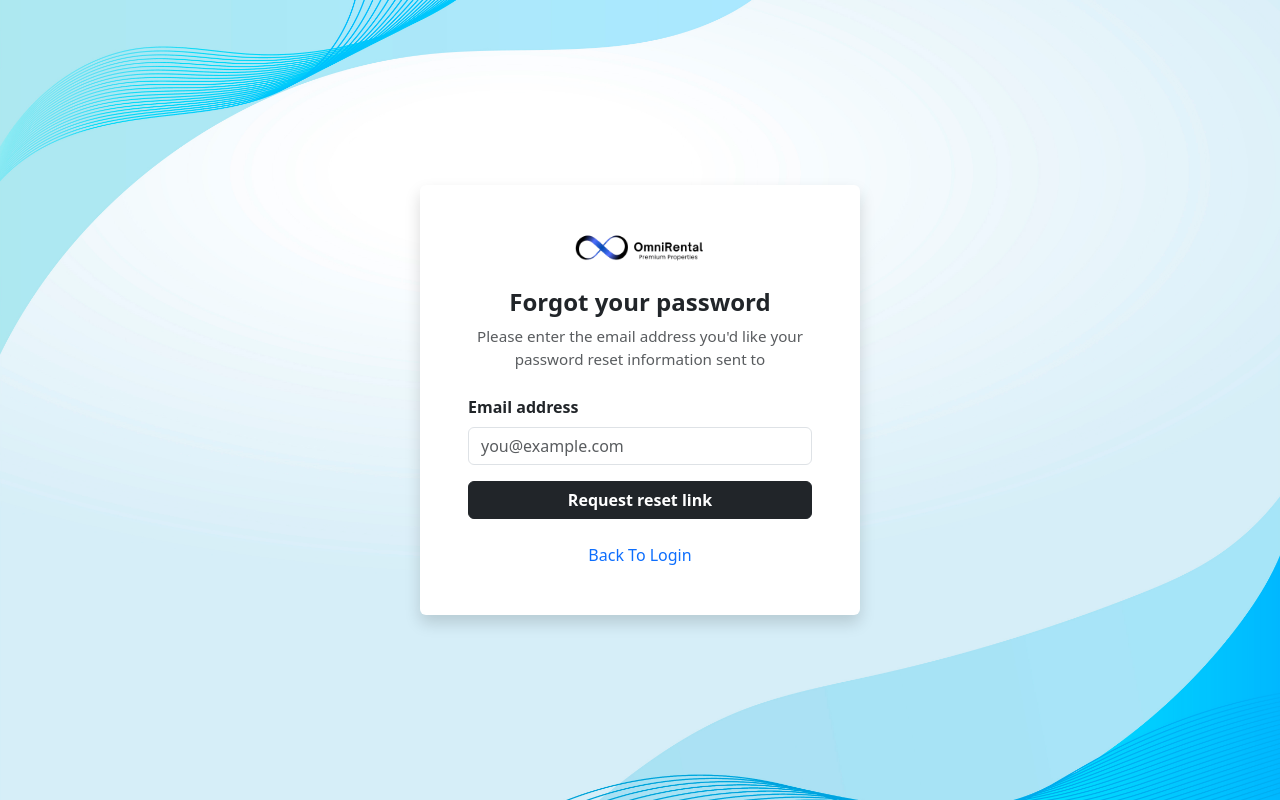
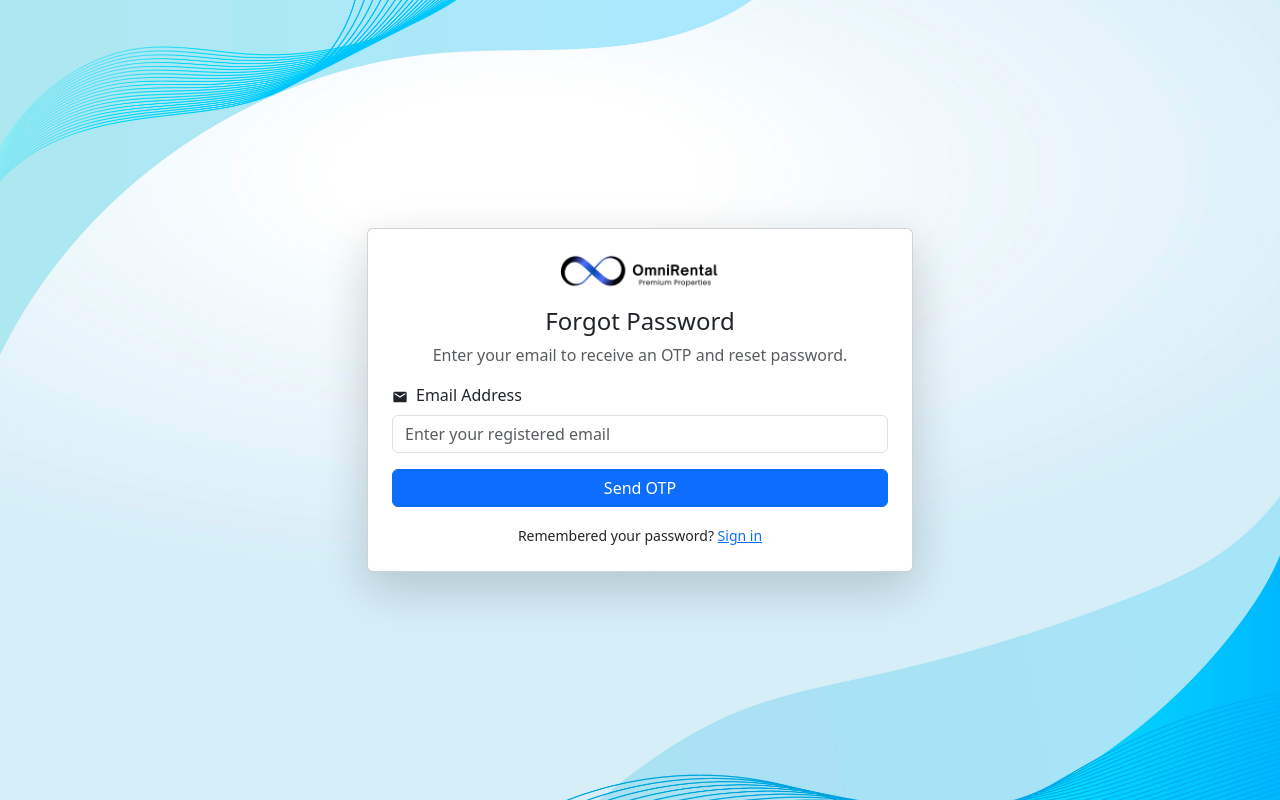
Before and after one commit to Mohit-Yyadav/OmniRental, a React (Vite) app in the folder client/: page /forgot-password in a window 1280 px wide. Built offline with nearby package versions, Linux system fonts and the light colour scheme; no server answers.

Commit message:
Fix: forgot password flow and auth routes updates

```diff
--- a/client/src/Components/auth/ForgotPassword.jsx
+++ b/client/src/Components/auth/ForgotPassword.jsx
@@ -1,114 +1,371 @@
-import React, { useState } from 'react';
+import React, { useState, useEffect, useRef } from "react";
 import { MdEmail } from "react-icons/md";
-import logo from '../../assets/images/OmniRental4.png';
-import 'bootstrap/dist/css/bootstrap.min.css';
+import { FaLock, FaEye, FaEyeSlash, FaSpinner } from "react-icons/fa";
 import { Link, useNavigate } from "react-router-dom";
+import { Container, Row, Col, Form, Button, Alert, InputGroup } from "react-bootstrap";
+import bgImage from "../../assets/images/bg.jpg";
+import LogoM from '../../assets/images/OmniRental4.png';
 
-// ✅ Agar background image aapke assets me hai, to aise import karein
-import bgImage from '../../assets/images/bg.jpg'; // <-- change to your image file
+const BACKEND_URI = import.meta.env.VITE_BACKEND_URL;
 
 const ForgetPassword = () => {
-  const [email, setEmail] = useState('');
-  const [message, setMessage] = useState('');
-  const [messageType, setMessageType] = useState('');
   const navigate = useNavigate();
 
-  const handleSubmit = async (e) => {
-    e.preventDefault();
+  // form / flow state
+  const [email, setEmail] = useState("");
+  const [otp, setOtp] = useState("");
+  const [isOTPSent, setIsOTPSent] = useState(false);
+  const [isOTPVerified, setIsOTPVerified] = useState(false);
+  const [otpTimer, setOtpTimer] = useState(0);
+  const [password, setPassword] = useState("");
+  const [confirmPassword, setConfirmPassword] = useState("");
 
-    if (!email) {
-      setMessage('Email is required');
-      setMessageType('danger');
+  // loading & UI
+  const [message, setMessage] = useState({ text: "", type: "" });
+  const [isSendingOtp, setIsSendingOtp] = useState(false);
+  const [isVerifying, setIsVerifying] = useState(false);
+  const [isResetting, setIsResetting] = useState(false);
+  const [showPassword, setShowPassword] = useState(false);
+  const [showConfirmPassword, setShowConfirmPassword] = useState(false);
+
+  const otpInputRef = useRef(null);
+  const timerRef = useRef(null);
+
+  // Cleanup interval on unmount
+  useEffect(() => {
+    return () => {
+      if (timerRef.current) clearInterval(timerRef.current);
+    };
+  }, []);
+
+  // start countdown when otpTimer > 0
+  useEffect(() => {
+    if (otpTimer <= 0) {
+      if (timerRef.current) {
+        clearInterval(timerRef.current);
+        timerRef.current = null;
+      }
       return;
     }
 
+    // ensure only one interval runs
+    if (timerRef.current) clearInterval(timerRef.current);
+
+    timerRef.current = setInterval(() => {
+      setOtpTimer((prev) => {
+        if (prev <= 1) {
+          clearInterval(timerRef.current);
+          timerRef.current = null;
+          return 0;
+        }
+        return prev - 1;
+      });
+    }, 1000);
+  }, [otpTimer]);
+
+  // Utility: display backend-friendly error
+  const readError = async (res) => {
     try {
-      // await axios.post('/api/forgot-password', { email });
+      const data = await res.json();
+      return data.message || JSON.stringify(data);
+    } catch {
+      return res.statusText || "Something went wrong";
+    }
+  };
 
-      setMessage('Reset link sent to your email!');
-      setMessageType('success');
+  // 1) Send OTP
+  const sendOtp = async () => {
+    setMessage({ text: "", type: "" });
 
-      setTimeout(() => {
-        navigate('/enter-otp', { state: { email } });
-      }, 1000);
-    } catch (error) {
-      setMessage(error.message || 'Something went wrong');
-      setMessageType('danger');
+    if (!email.trim()) {
+      setMessage({ text: "Please enter your email", type: "danger" });
+      return;
+    }
+
+    setIsSendingOtp(true);
+    try {
+      const res = await fetch(`${BACKEND_URI}/api/auth/forgot-password`, {
+        method: "POST",
+        headers: { "Content-Type": "application/json" },
+        // sending purpose helps backend distinguish flows (optional)
+        body: JSON.stringify({ email: email.trim(), purpose: "forgot" }),
+      });
+
+      const data = await res.json();
+
+      if (!res.ok) {
+        throw new Error(data.message || "Failed to send OTP");
+      }
+
+      setIsOTPSent(true);
+      setOtpTimer(60); // 60s cooldown for resend
+      setMessage({ text: "OTP sent to your email. Check your inbox.", type: "success" });
+
+      // autofocus otp input (slight delay for render)
+      setTimeout(() => otpInputRef.current?.focus(), 150);
+    } catch (err) {
+      console.error("sendOtp error:", err);
+      setMessage({ text: err.message || "Failed to send OTP", type: "danger" });
+    } finally {
+      setIsSendingOtp(false);
+    }
+  };
+
+  // 2) Verify OTP
+  const verifyOtp = async () => {
+    setMessage({ text: "", type: "" });
+
+    if (!otp.trim()) {
+      setMessage({ text: "Please enter the OTP you received", type: "danger" });
+      return;
+    }
+
+    setIsVerifying(true);
+    try {
+      const res = await fetch(`${BACKEND_URI}/api/auth/verify-otp`, {
+        method: "POST",
+        headers: { "Content-Type": "application/json" },
+        body: JSON.stringify({ email: email.trim(), otp: otp.trim() }),
+      });
+
+      const data = await res.json();
+      if (!res.ok) {
+        throw new Error(data.message || "OTP verification failed");
+      }
+
+      setIsOTPVerified(true);
+      setIsOTPSent(false);
+      setOtp(""); // clear otp input
+      setMessage({ text: "OTP verified. You can now reset your password.", type: "success" });
+    } catch (err) {
+      console.error("verifyOtp error:", err);
+      setMessage({ text: err.message || "OTP verification failed", type: "danger" });
+    } finally {
+      setIsVerifying(false);
+    }
+  };
+
+  // 3) Reset password
+  const resetPassword = async (e) => {
+    e.preventDefault();
+    setMessage({ text: "", type: "" });
+
+    // basic checks
+    if (!isOTPVerified) {
+      setMessage({ text: "Please verify OTP before resetting password", type: "danger" });
+      return;
+    }
+    if (!password || !confirmPassword) {
+      setMessage({ text: "Please fill both password fields", type: "danger" });
+      return;
+    }
+    if (password.length < 6) {
+      setMessage({ text: "Password must be at least 6 characters", type: "danger" });
+      return;
+    }
+    if (password !== confirmPassword) {
+      setMessage({ text: "Passwords do not match", type: "danger" });
+      return;
+    }
+
+    setIsResetting(true);
+    try {
+      const res = await fetch(`${BACKEND_URI}/api/auth/reset-password`, {
+        method: "POST",
+        headers: { "Content-Type": "application/json" },
+        body: JSON.stringify({
+          email: email.trim(),
+          otp: otp.trim() || null, // some backends expect token from verify step; sending otp again is OK if backend expects it
+          password: password,
+        }),
+      });
+
+      const data = await res.json();
+      if (!res.ok) throw new Error(data.message || "Password reset failed");
+
+      setMessage({ text: "Password reset successful. Redirecting to login...", type: "success" });
+      // small delay so user sees message
+      setTimeout(() => navigate("/login"), 1200);
+    } catch (err) {
+      console.error("resetPassword error:", err);
+      setMessage({ text: err.message || "Password reset failed", type: "danger" });
+    } finally {
+      setIsResetting(false);
     }
   };
 
   return (
     <div
-      className="min-vh-100 d-flex justify-content-center align-items-center px-3"
+      className="min-vh-100 d-flex align-items-center bg-light"
       style={{
         backgroundImage: `url(${bgImage})`,
-        backgroundSize: 'cover',
-        backgroundPosition: 'center',
-        backgroundRepeat: 'no-repeat',
+        backgroundSize: "cover",
+        backgroundPosition: "center",
+        backgroundRepeat: "no-repeat",
+        minHeight: "100vh",
       }}
     >
-      <div className="bg-white shadow p-4 p-md-5 rounded" style={{ width: '100%', maxWidth: '440px' }}>
-
-        {/* Logo */}
-        <div className="text-center mb-4">
+      <Container className="my-5">
+        <Row className="justify-content-center">
+          <Col md={8} lg={6}>
+            <div className="card shadow-lg overflow-hidden">
+              <div className="p-4">
+                <div className="text-center mb-3">
                   <Link to="/">
-            <img
-              src={logo}
-              alt="OmniRental Logo"
-              className="img-fluid"
-              style={{ maxWidth: '130px', height: 'auto', cursor: 'pointer' }}
-            />
+                    <img src={LogoM} alt="logo" style={{ width: 160 }} />
                   </Link>
+                  <h4 className="mt-3">Forgot Password</h4>
+                  <p className="text-muted">Enter your email to receive an OTP and reset password.</p>
                 </div>
 
-        {/* Heading */}
-        <h4 className="text-center fw-bold mb-2">Forgot your password</h4>
-        <p className="text-center text-muted mb-4" style={{ fontSize: '0.95rem' }}>
-          Please enter the email address you'd like your password reset information sent to
-        </p>
+                {message.text && (
+                  <Alert variant={message.type} onClose={() => setMessage({ text: "", type: "" })} dismissible>
+                    {message.text}
+                  </Alert>
+                )}
 
-        {/* Alert */}
-        {message && (
-          <div className={`alert alert-${messageType} alert-dismissible fade show`} role="alert">
-            {message}
-            <button
-              type="button"
-              className="btn-close"
-              onClick={() => setMessage('')}
-              aria-label="Close"
-            ></button>
+                {/* Step 1: Email & Send OTP */}
+                <Form onSubmit={(e) => e.preventDefault()}>
+                  <Form.Group className="mb-3">
+                    <Form.Label>
+                      <MdEmail className="me-2" />
+                      Email Address
+                    </Form.Label>
+                    <Form.Control
+                      type="email"
+                      placeholder="Enter your registered email"
+                      value={email}
+                      onChange={(e) => {
+                        setEmail(e.target.value);
+                        // Reset OTP flow if email changes
+                        setIsOTPSent(false);
+                        setIsOTPVerified(false);
+                        setOtp("");
+                        setPassword("");
+                        setConfirmPassword("");
+                      }}
+                      disabled={isOTPVerified} // once verified, lock email
+                      required
+                      autoComplete="email"
+                    />
+                  </Form.Group>
+
+                  {!isOTPSent && !isOTPVerified && (
+                    <div className="d-grid gap-2 mb-3">
+                      <Button variant="primary" onClick={sendOtp} disabled={isSendingOtp}>
+                        {isSendingOtp ? <><FaSpinner className="fa-spin me-2" />Sending OTP...</> : "Send OTP"}
+                      </Button>
                     </div>
                   )}
 
-        {/* Form */}
-        <form onSubmit={handleSubmit}>
-          <div className="mb-3">
-            <label htmlFor="email" className="form-label fw-semibold">
-              Email address
-            </label>
-            <input
-              type="email"
-              id="email"
-              className="form-control"
-              placeholder="you@example.com"
-              value={email}
-              onChange={(e) => setEmail(e.target.value)}
+                  {/* Step 2: OTP input & verify + resend */}
+                  {isOTPSent && !isOTPVerified && (
+                    <>
+                      <Form.Group className="mb-2">
+                        <Form.Label>Enter OTP</Form.Label>
+                        <InputGroup>
+                          <Form.Control
+                            ref={otpInputRef}
+                            value={otp}
+                            onChange={(e) => setOtp(e.target.value)}
+                            placeholder="One-time code"
+                            aria-label="OTP"
+                          />
+                          <Button variant="outline-secondary" onClick={verifyOtp} disabled={isVerifying}>
+                            {isVerifying ? <><FaSpinner className="fa-spin me-1"/>Verify</> : "Verify"}
+                          </Button>
+                        </InputGroup>
+                        <div className="d-flex justify-content-between mt-2">
+                          <small className="text-muted">
+                            {otpTimer > 0 ? `Resend in ${otpTimer}s` : "Didn't receive OTP?"}
+                          </small>
+                          <Button variant="link" onClick={sendOtp} disabled={otpTimer > 0 || isSendingOtp}>
+                            {otpTimer > 0 ? "Wait" : "Resend OTP"}
+                          </Button>
+                        </div>
+                      </Form.Group>
+                    </>
+                  )}
+
+                  {/* Step 3: Reset password - only after OTP verified */}
+{isOTPVerified && (
+  <>
+    <Form.Group className="mb-3">
+      <Form.Label>
+        <FaLock className="me-2" />
+        New Password
+      </Form.Label>
+      <InputGroup>
+        <Form.Control
+          type={showPassword ? "text" : "password"}
+          placeholder="Enter new password"
+          value={password}
+          onChange={(e) => setPassword(e.target.value)}
           required
         />
+        <InputGroup.Text
+          style={{ cursor: "pointer" }}
+          onClick={() => setShowPassword((s) => !s)}
+        >
+          {showPassword ? <FaEyeSlash /> : <FaEye />}
+        </InputGroup.Text>
+      </InputGroup>
+    </Form.Group>
+
+    <Form.Group className="mb-3">
+      <Form.Label>
+        <FaLock className="me-2" />
+        Confirm New Password
+      </Form.Label>
+      <InputGroup>
+        <Form.Control
+          type={showConfirmPassword ? "text" : "password"}
+          placeholder="Confirm new password"
+          value={confirmPassword}
+          onChange={(e) => setConfirmPassword(e.target.value)}
+          required
+        />
+        <InputGroup.Text
+          style={{ cursor: "pointer" }}
+          onClick={() => setShowConfirmPassword((s) => !s)}
+        >
+          {showConfirmPassword ? <FaEyeSlash /> : <FaEye />}
+        </InputGroup.Text>
+      </InputGroup>
+    </Form.Group>
+
+    <div className="d-grid gap-2 mb-2">
+      <Button
+        variant="primary"
+        type="submit"
+        onClick={resetPassword}
+        disabled={isResetting}
+      >
+        {isResetting ? (
+          <>
+            <FaSpinner className="fa-spin me-2" />
+            Resetting...
+          </>
+        ) : (
+          "Reset Password"
+        )}
+      </Button>
     </div>
+  </>
+)}
 
-          <button type="submit" className="btn btn-dark w-100 fw-semibold">
-            Request reset link
-          </button>
-        </form>
 
-        {/* Back to Login */}
-        <div className="text-center mt-4">
-          <Link to="/login" className="text-decoration-none text-primary fw-medium">
-            Back To Login
-          </Link>
+                  <div className="text-center mt-3">
+                    <small>
+                      Remembered your password? <Link to="/login">Sign in</Link>
+                    </small>
+                  </div>
+                </Form>
               </div>
             </div>
+          </Col>
+        </Row>
+      </Container>
     </div>
   );
 };
```
Also changed, not shown: 2 other files (tests, documents, lock files or other folders). Lines whose indentation alone changed are shown as unchanged.
